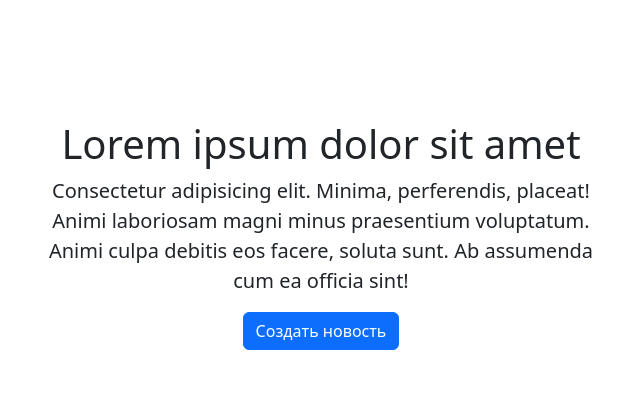
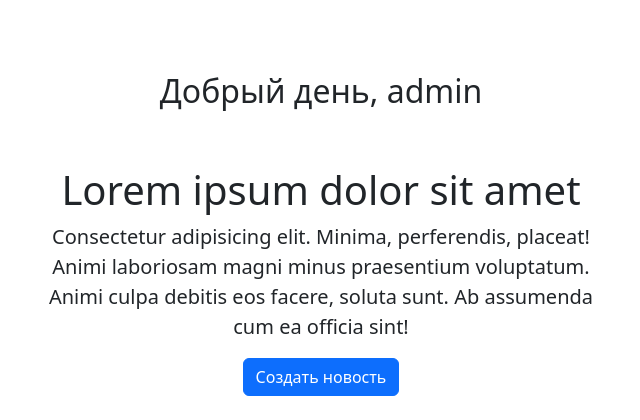
Before and after one commit to aasineln/Django-blog, a Django app: page / in a window 1280 px wide. Shown: the part 56-476 px from the top of the page, without its empty margins (319-959 px from the left). Run offline with Django 3.2, Linux system fonts and the light colour scheme; a user stored in the database is signed in; tables that the repository leaves empty hold one stand-in row (values such as "Sample post").

Commit message:
hw-07. hello for authenticated user in main page

```diff
--- a/05_Forms/news/app_news/templates/app_news/news_list.html
+++ b/05_Forms/news/app_news/templates/app_news/news_list.html
@@ -2,6 +2,11 @@
 
 {% block news_content %}
     <section class="py-5 text-center container">
+        {% if request.user.is_authenticated %}
+            <div>
+                <h2>Добрый день, {{ request.user }}</h2>
+            </div>
+        {% endif %}
         <div class="row py-lg-5">
             <div class="col-lg-6 col-md-8 mx-auto">
                 <h1>Lorem ipsum dolor sit amet</h1>
```
